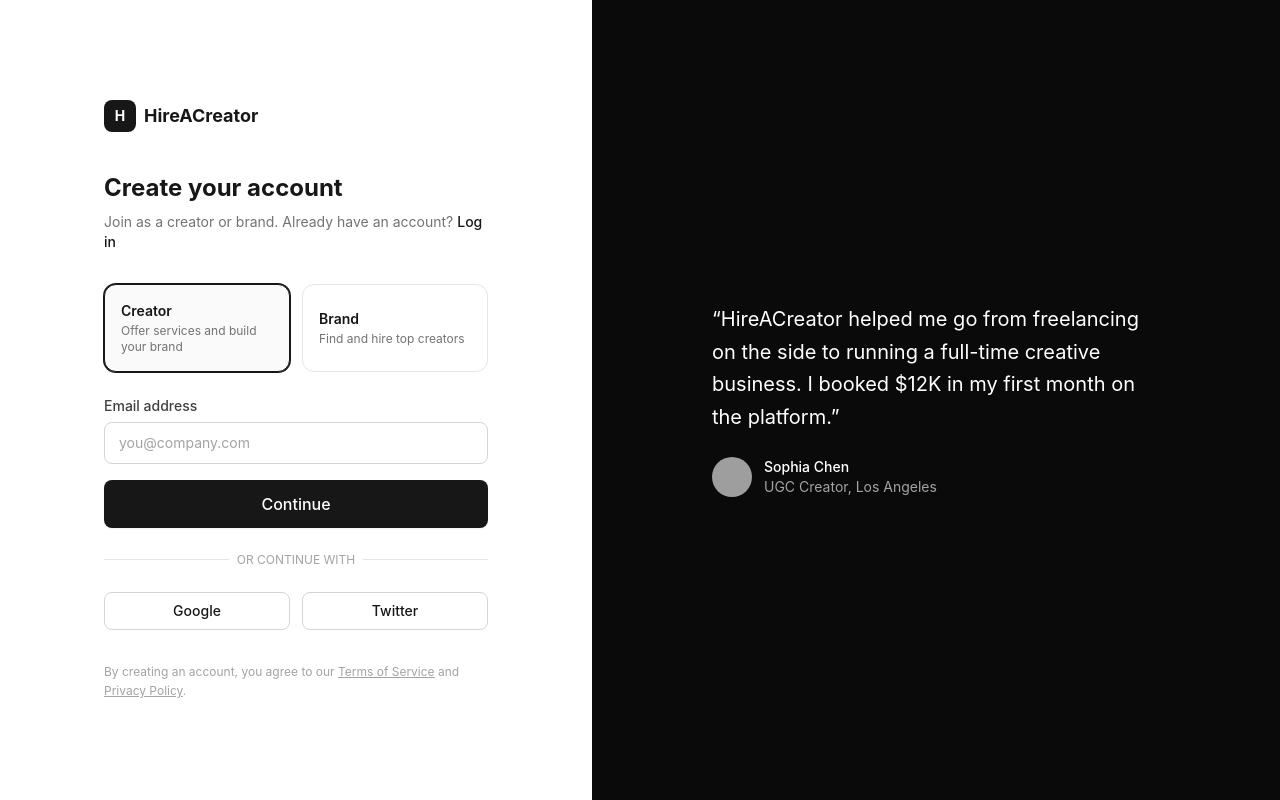
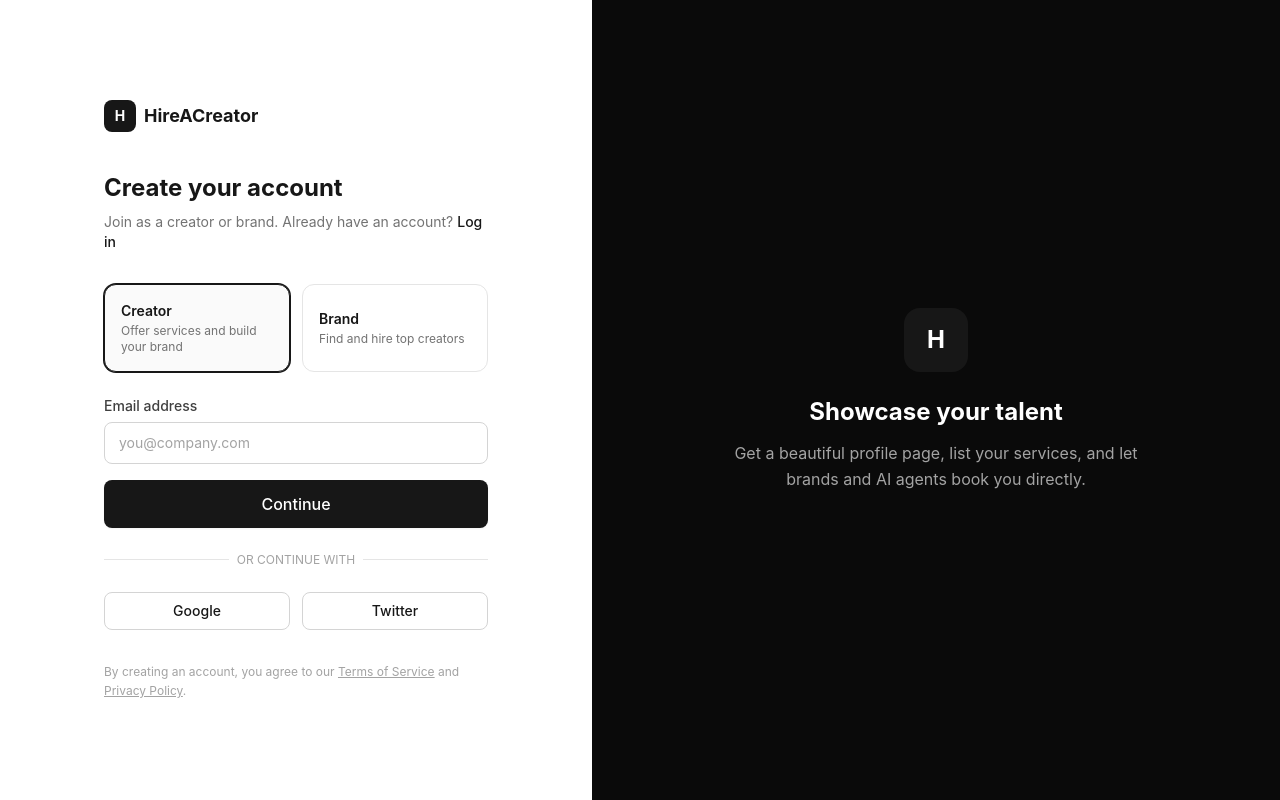
Before and after one commit to flinchify/hireacreator.ai, a Next.js app: page /signup in a window 1280 px wide. Built offline with nearby package versions, Linux system fonts and the light colour scheme; grey boxes are pictures that could not be loaded.

Commit message:
Fix: add category column to schema, add terms/privacy pages, remove fake testimonials from auth pages

```diff
--- a/app/login/page.tsx
+++ b/app/login/page.tsx
@@ -138,26 +138,16 @@ export default function LoginPage() {
 
       {/* Right - Visual */}
       <div className="hidden lg:flex flex-1 bg-neutral-950 items-center justify-center p-16">
-        <div className="max-w-md">
-          <blockquote className="text-xl text-white font-display leading-relaxed">
-            &ldquo;We replaced three agencies with creators from HireACreator.
-            Better content, faster turnaround, and a fraction of the cost.&rdquo;
-          </blockquote>
-          <div className="mt-6 flex items-center gap-3">
-            <img
-              src="https://randomuser.me/api/portraits/men/32.jpg"
-              alt="Marcus Johnson"
-              className="w-10 h-10 rounded-full object-cover"
-            />
-            <div>
-              <div className="text-white font-medium text-sm">
-                Marcus Johnson
-              </div>
-              <div className="text-neutral-400 text-sm">
-                Head of Content, DTC Brand
-              </div>
-            </div>
+        <div className="max-w-md text-center">
+          <div className="w-16 h-16 bg-neutral-900 rounded-2xl flex items-center justify-center mx-auto mb-6">
+            <span className="text-white font-bold text-2xl">H</span>
           </div>
+          <h2 className="text-2xl text-white font-display font-bold mb-3">
+            Welcome back
+          </h2>
+          <p className="text-neutral-400 leading-relaxed">
+            The creator marketplace built for the AI era. Browse talent, book services, and scale your content.
+          </p>
         </div>
       </div>
     </div>
--- /dev/null
+++ b/app/privacy/page.tsx
@@ -0,0 +1,24 @@
+import { Header } from "@/components/header";
+import { Footer } from "@/components/footer";
+
+export default function PrivacyPage() {
+  return (
+    <div className="min-h-screen bg-white">
+      <Header />
+      <div className="max-w-3xl mx-auto px-4 sm:px-6 lg:px-8 py-16">
+        <h1 className="font-display text-3xl font-bold text-neutral-900 mb-8">
+          Privacy Policy
+        </h1>
+        <div className="prose prose-neutral max-w-none">
+          <p className="text-neutral-600 leading-relaxed">
+            Your privacy matters. This policy will be updated before launch with full details on how we collect, use, and protect your data.
+          </p>
+          <p className="text-neutral-500 text-sm mt-8">
+            Last updated: March 2026
+          </p>
+        </div>
+      </div>
+      <Footer />
+    </div>
+  );
+}
--- a/app/signup/page.tsx
+++ b/app/signup/page.tsx
@@ -222,25 +222,18 @@ export default function SignupPage() {
 
       {/* Right - Visual */}
       <div className="hidden lg:flex flex-1 bg-neutral-950 items-center justify-center p-16">
-        <div className="max-w-md">
-          <blockquote className="text-xl text-white font-display leading-relaxed">
-            &ldquo;HireACreator helped me go from freelancing on the side to
-            running a full-time creative business. I booked $12K in my first
-            month on the platform.&rdquo;
-          </blockquote>
-          <div className="mt-6 flex items-center gap-3">
-            <img
-              src="https://randomuser.me/api/portraits/women/44.jpg"
-              alt="Sophia Chen"
-              className="w-10 h-10 rounded-full object-cover"
-            />
-            <div>
-              <div className="text-white font-medium text-sm">Sophia Chen</div>
-              <div className="text-neutral-400 text-sm">
-                UGC Creator, Los Angeles
-              </div>
-            </div>
+        <div className="max-w-md text-center">
+          <div className="w-16 h-16 bg-neutral-900 rounded-2xl flex items-center justify-center mx-auto mb-6">
+            <span className="text-white font-bold text-2xl">H</span>
           </div>
+          <h2 className="text-2xl text-white font-display font-bold mb-3">
+            {role === "creator" ? "Showcase your talent" : "Find top creators"}
+          </h2>
+          <p className="text-neutral-400 leading-relaxed">
+            {role === "creator"
+              ? "Get a beautiful profile page, list your services, and let brands and AI agents book you directly."
+              : "Browse verified creators, check real portfolios and reviews, and book the talent you need."}
+          </p>
         </div>
       </div>
     </div>
--- /dev/null
+++ b/app/terms/page.tsx
@@ -0,0 +1,24 @@
+import { Header } from "@/components/header";
+import { Footer } from "@/components/footer";
+
+export default function TermsPage() {
+  return (
+    <div className="min-h-screen bg-white">
+      <Header />
+      <div className="max-w-3xl mx-auto px-4 sm:px-6 lg:px-8 py-16">
+        <h1 className="font-display text-3xl font-bold text-neutral-900 mb-8">
+          Terms of Service
+        </h1>
+        <div className="prose prose-neutral max-w-none">
+          <p className="text-neutral-600 leading-relaxed">
+            These terms of service will be updated before launch. By using HireACreator, you agree to abide by the terms outlined here once published.
+          </p>
+          <p className="text-neutral-500 text-sm mt-8">
+            Last updated: March 2026
+          </p>
+        </div>
+      </div>
+      <Footer />
+    </div>
+  );
+}
```
Also changed, not shown: 1 other file (tests, documents, lock files or other folders).
